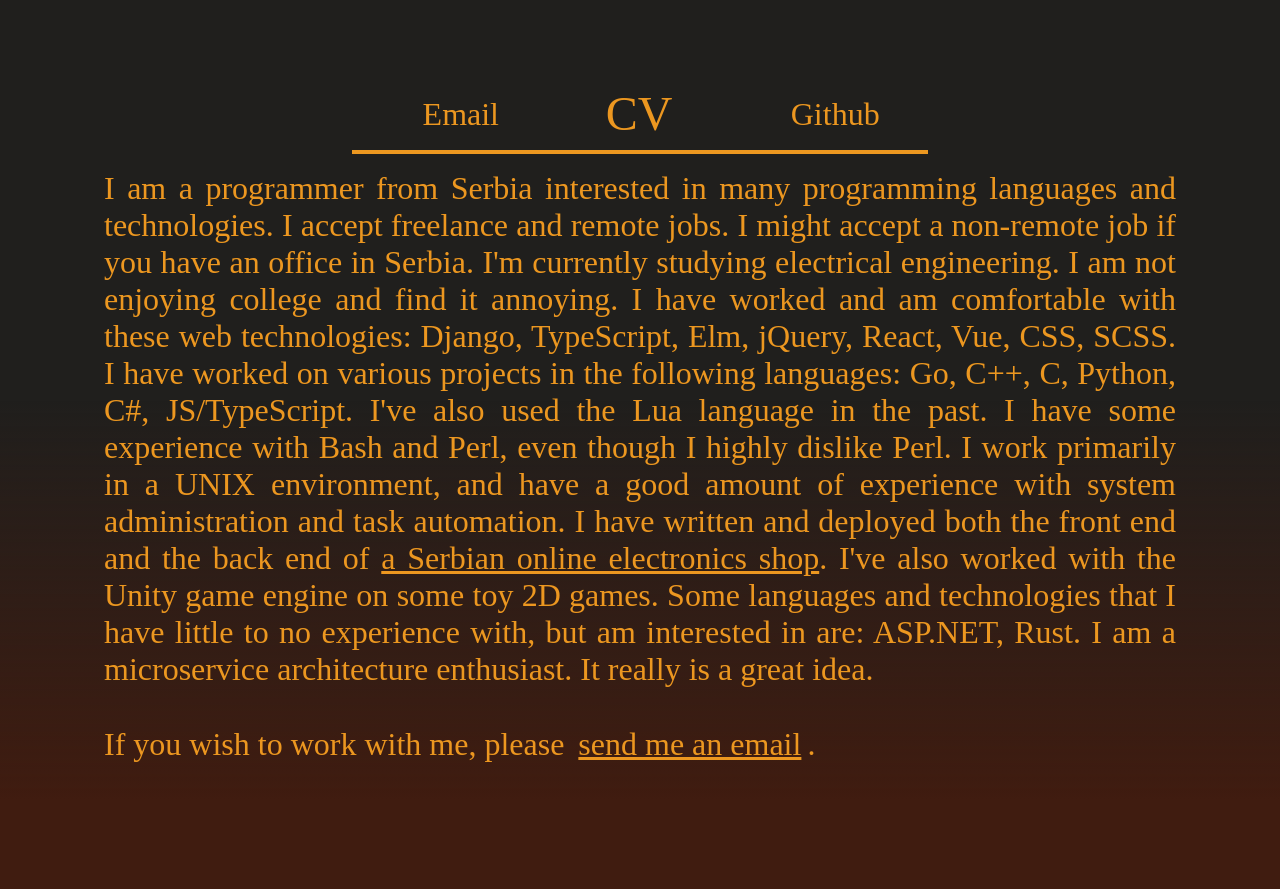
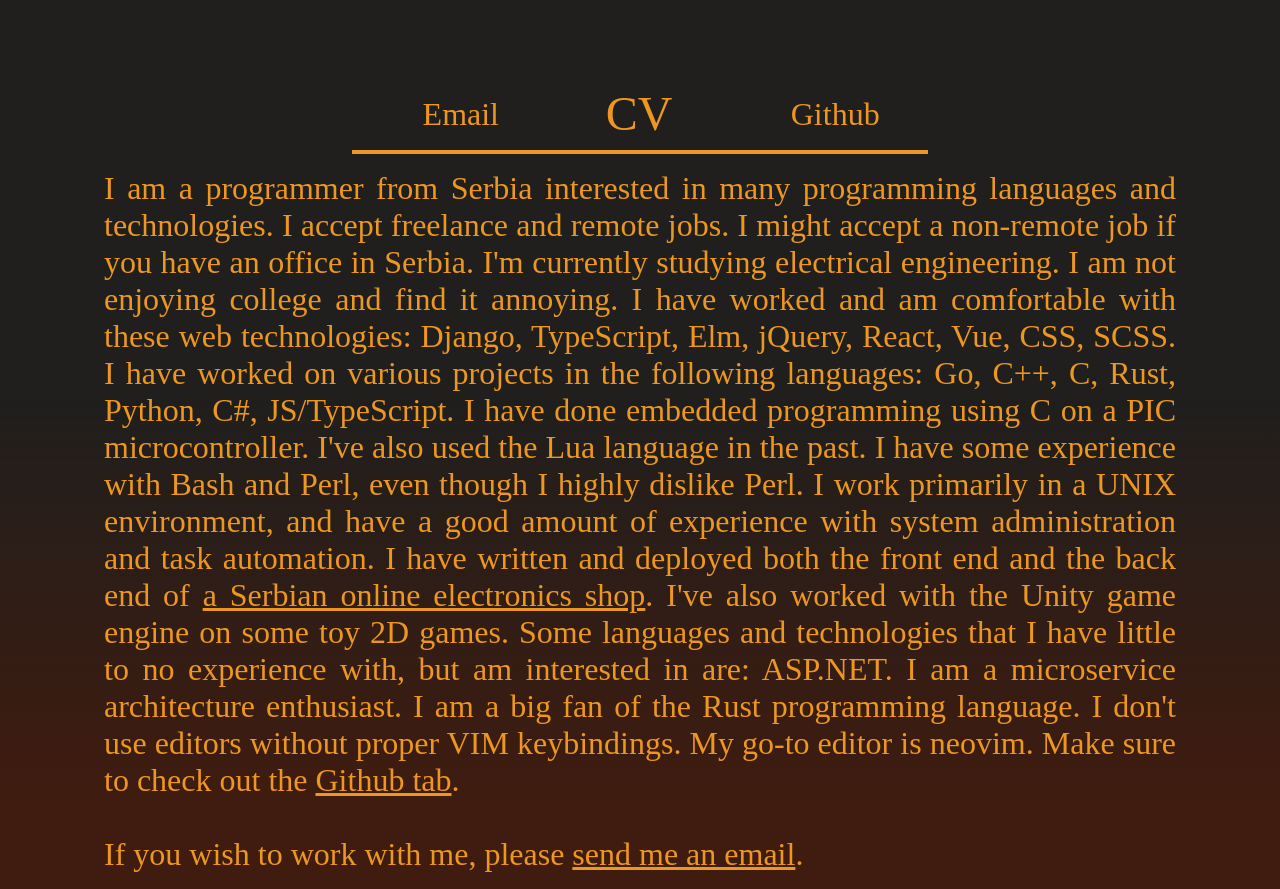
Before and after one commit to sistemd/business, a React (Create React App) app: page / in a window 1280 px wide. Both pictures are taken after a click on the element "CV". Before the commit the page ends 800 px from the top, so only its background shows below. Built offline with nearby package versions, Linux system fonts and the light colour scheme; the HTML template or start-up script is replaced by a standard one.

Commit message:
Career update!

```diff
--- a/src/CV.tsx
+++ b/src/CV.tsx
@@ -2,8 +2,8 @@
 import './css/CV.css'
 
 export default function CV() {
-    function onSendEmailClick() {
-        (document.querySelector('#email') as any).click()
+    function click(selector: string) {
+        (document.querySelector(selector) as any).click()
     }
 
     return (
@@ -12,7 +12,8 @@
             I accept freelance and remote jobs. I might accept a non-remote job if you have an office in Serbia.
             I'm currently studying electrical engineering. I am not enjoying college and find it annoying.
             I have worked and am comfortable with these web technologies: Django, TypeScript, Elm, jQuery, React, Vue,
-            CSS, SCSS. I have worked on various projects in the following languages: Go, C++, C, Python, C#, JS/TypeScript.
+            CSS, SCSS. I have worked on various projects in the following languages: Go, C++, C, Rust, Python, C#, JS/TypeScript.
+            I have done embedded programming using C on a PIC microcontroller.
             I've also used the Lua language in the past. I have some experience with Bash and Perl, even though I
             highly dislike Perl. I work primarily in a UNIX environment, and have a good amount of experience with
             system administration and task automation. I have written and deployed both the front end and the back end
@@ -20,9 +21,12 @@
             shop</a>.
             I've also worked with the Unity game engine on some toy 2D games.
             Some languages and technologies that I have little to no experience with, but am interested in are:
-            ASP.NET, Rust. I am a microservice architecture enthusiast. It really is a great idea.
+            ASP.NET. I am a microservice architecture enthusiast. I am a big fan of the Rust programming language.
+            I don't use editors without proper VIM keybindings. My go-to editor is neovim. Make sure to check
+            out the <button onClick={() => click('#github')} className='link-button'>Github tab</button>.
+
             <br/><br/>
-            If you wish to work with me, please <button onClick={onSendEmailClick} className='send-me-email'>send me
+            If you wish to work with me, please <button onClick={() => click('#email')} className='link-button'>send me
             an email</button>.
         </p>
     )
--- a/src/Github.tsx
+++ b/src/Github.tsx
@@ -4,7 +4,6 @@
 export default function Github() {
     return (
         <>
-            <BriefDescription/>
             <NotableProjectsList/>
         </>
     )
@@ -17,10 +16,6 @@
     language: string
 }
 
-function BriefDescription() {
-    return <></>
-}
-
 function NotableProjectsList() {
     const notableProjects = [
         {name: 'physics-pancake', language: 'JS', description: 'A 2D physics simulation'},
@@ -29,6 +24,7 @@
         {name: 'gameboy', language: 'C++', description: 'A snake and tetris clone'},
         {name: 'nes-emulator', language: 'C++', description: 'An unfinished NES emulator'},
         {name: 'pic16-tetris', language: 'C', description: 'PIC microcontroller tetris'},
+        {name: 'checkers', language: 'Rust and TypeScript', description: 'A simple checkers multiplayer game for the browser'},
     ]
 
     return (
--- a/src/css/CV.css
+++ b/src/css/CV.css
@@ -3,14 +3,15 @@
     text-align: justify;
 }
 
-.send-me-email {
+.link-button {
     font: inherit;
     color: inherit;
     border: none;
     background: transparent;
     text-decoration: underline;
+    padding: 0;
 }
 
-.send-me-email:hover {
+.link-button:hover {
     cursor: pointer;
 }
```
Also changed, not shown: index.html (+1 -1 lines), 12 other files (tests, documents, lock files or other folders).
